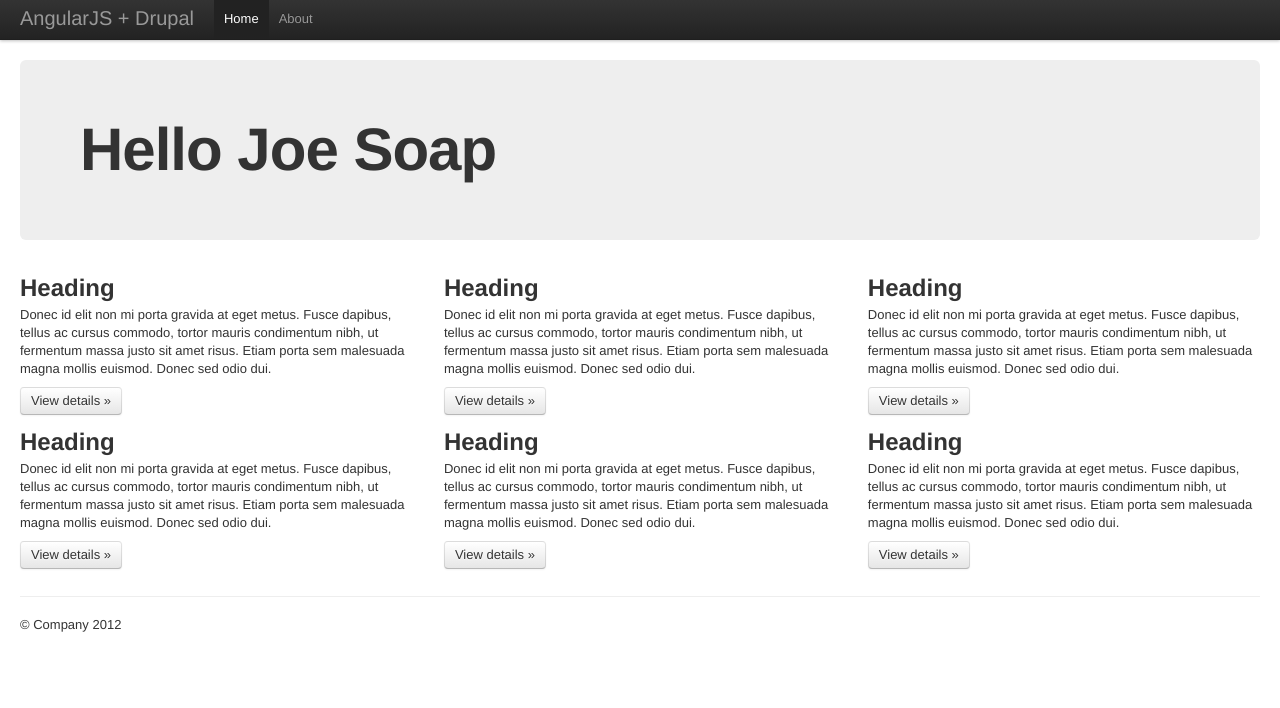
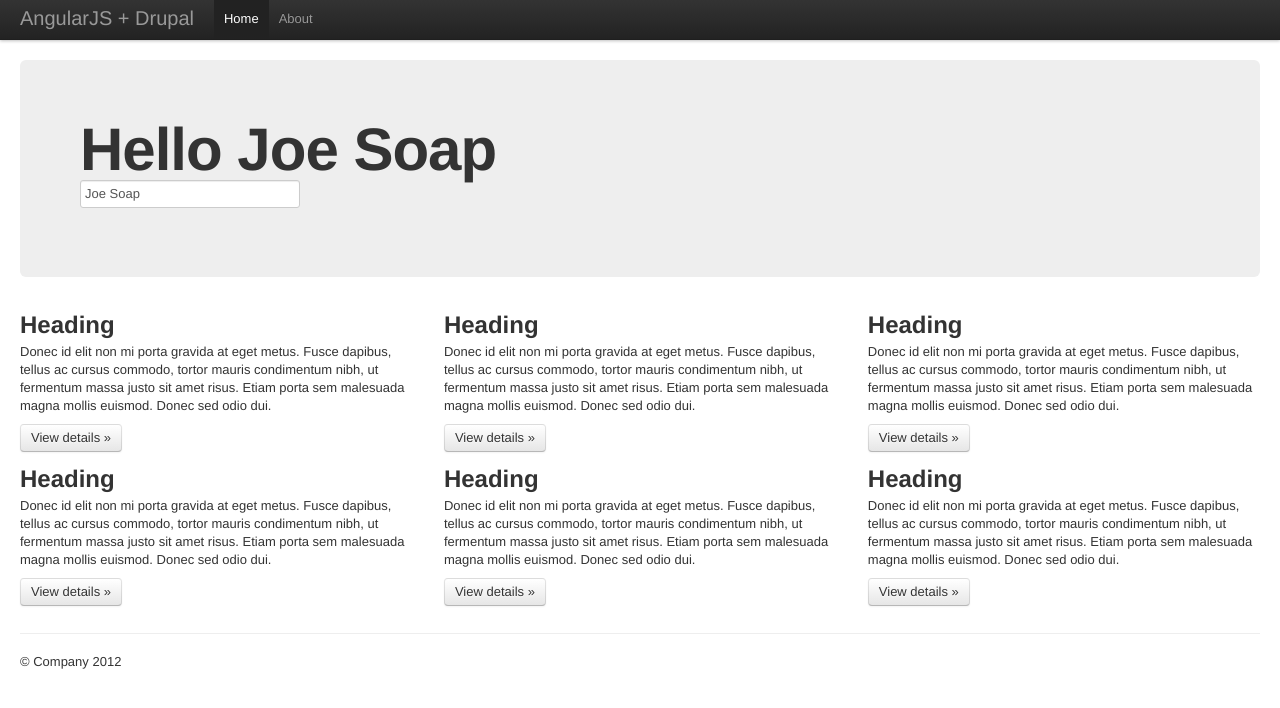
Before and after one commit to AlecTaylor/ng-drupal, a plain HTML site: page index.html in a window 1280 px wide. Drawn offline with Linux system fonts and the light colour scheme.

Commit message:
angular tut step 3

```diff
--- a/app/js/controllers.js
+++ b/app/js/controllers.js
@@ -1,4 +1,5 @@
 function MainCtrl($scope) {
   $scope.name = 'Joe Soap';
+
 }
 MainCtrl.$inject = ['$scope'];
--- a/index.html
+++ b/index.html
@@ -53,6 +53,7 @@
         <div class="span12">
           <div class="hero-unit">
             <h1>{{'Hello' + ' ' + name}}</h1>
+            <input type="text" ng-model="name" placeholder="Enter your name" />
           </div>
           <div class="row-fluid">
             <div class="span4">
```
